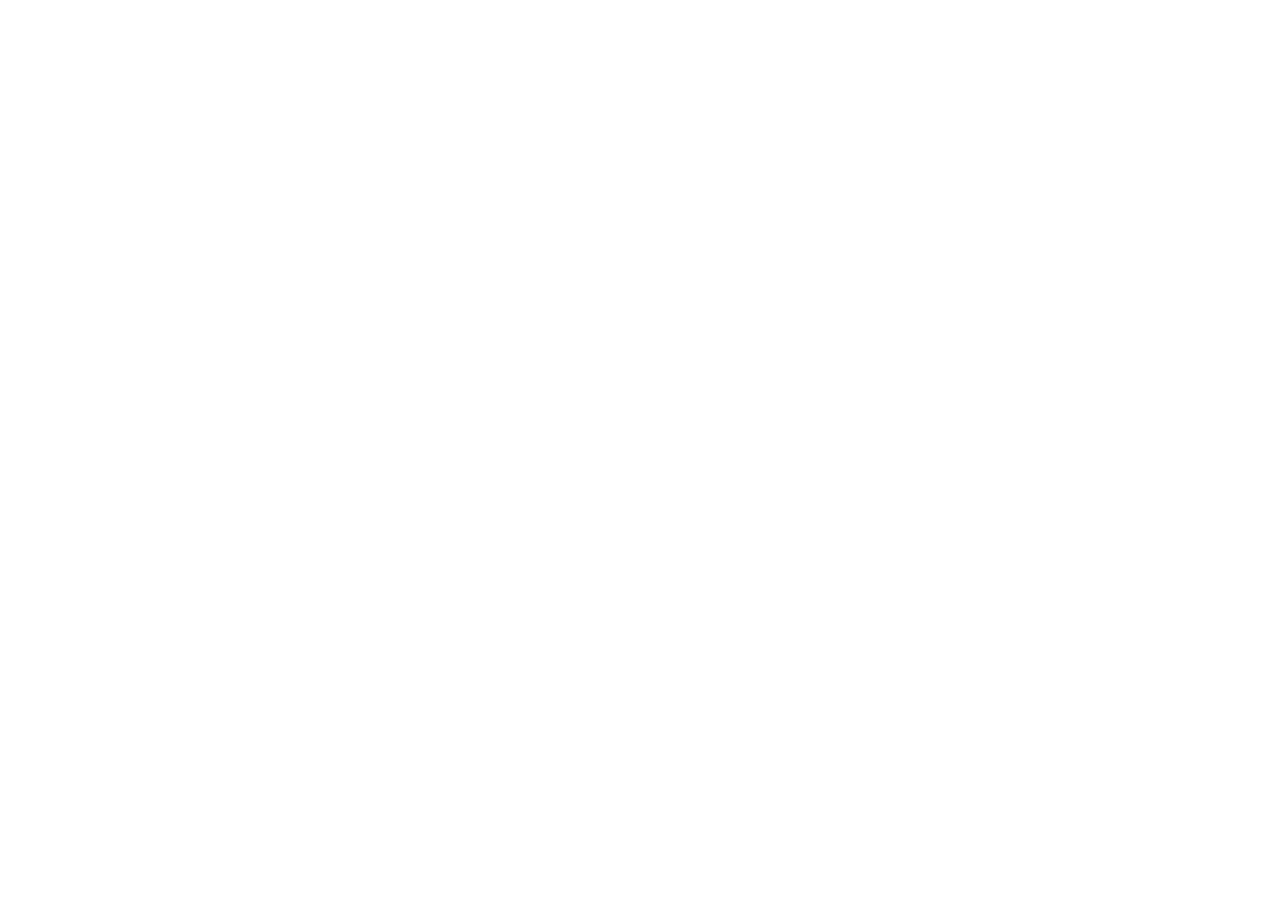
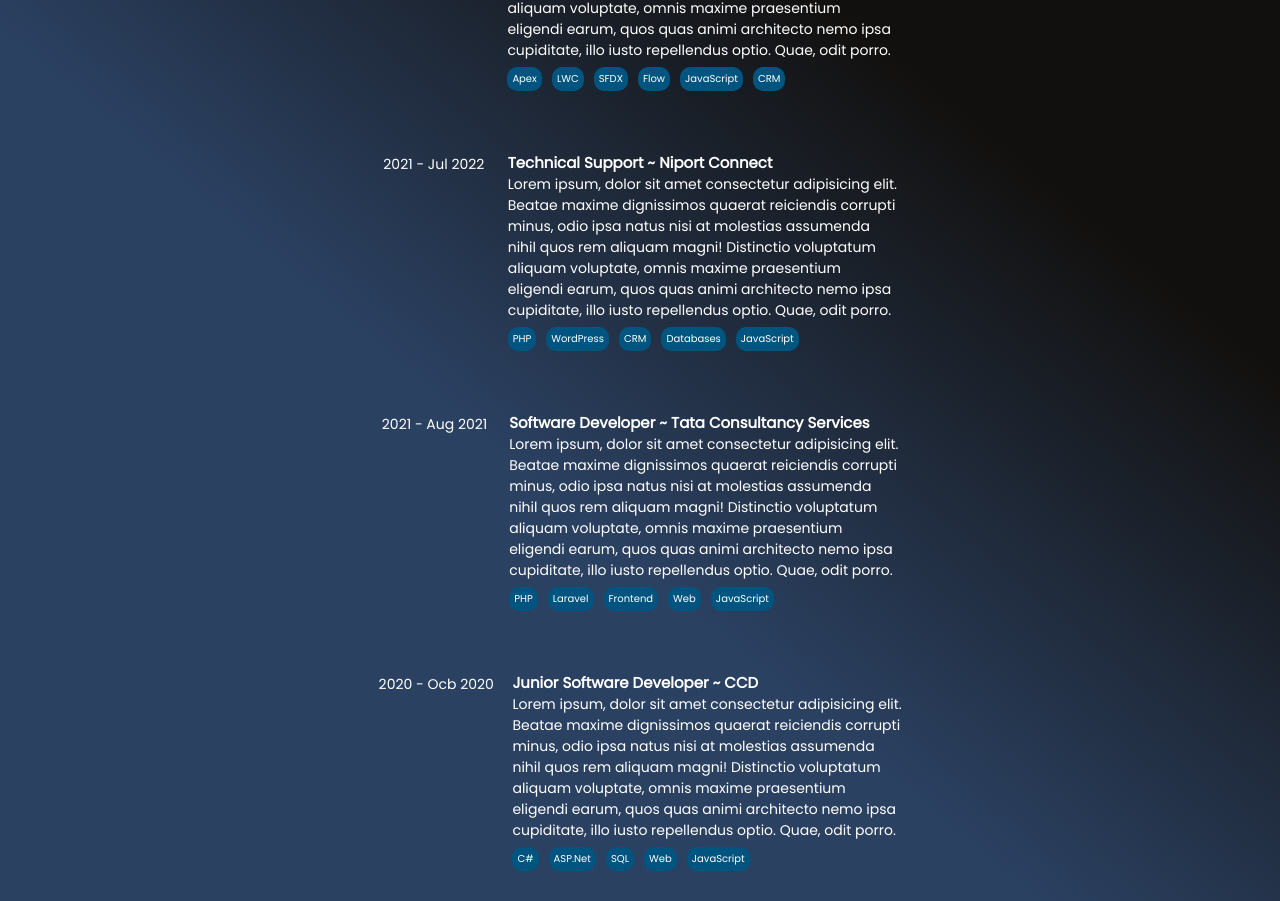
Before and after one commit to Geraldprojects/gomo-portfolio, a React (Create React App) app: page / in a window 1280 px wide. Shown: the part 992-1893 px from the top of the page. Before the commit the page ends 800 px from the top, so only its background shows below. Built offline with nearby package versions, Linux system fonts and the light colour scheme.

Commit message:
Experience

```diff
--- a/src/App.css
+++ b/src/App.css
@@ -1,3 +1,7 @@
+.App{
+  display: flex;
+  flex-direction: column;
+}
 .Menu {
   position: fixed;
   width: 100%;
--- a/src/App.js
+++ b/src/App.js
@@ -1,13 +1,16 @@
 import './App.css';
 import Menu from './components/Menu';
 import Home2 from './components/Home/Homev2';
+import Experience from './components/Experience/Experience';
 /* import Home from './components/Homev1/Home'; */
 
 function App() {
+
   return (
     <div className="App">
       <Menu/>
       <Home2/>
+      <Experience/>
     </div>
   );
 }
--- /dev/null
+++ b/src/components/Experience/Experience.js
@@ -0,0 +1,116 @@
+import React from "react";
+import Styles from "./Experience.module.css";
+const Experience = () => {
+  return (
+    <div className={Styles.Container}>
+       <h2>Experience</h2>
+      <div className={Styles.Card}>
+        <div className={Styles.Duration}>
+          <p>2022 - Present</p>
+        </div>
+        <div className={Styles.Description}>
+          <h1>Salesforce Developer ~ BlueSky</h1>
+          <p>
+            Lorem ipsum, dolor sit amet consectetur adipisicing elit. Beatae
+            maxime dignissimos quaerat reiciendis corrupti minus, odio ipsa
+            natus nisi at molestias assumenda nihil quos rem aliquam magni!
+            Distinctio voluptatum aliquam voluptate, omnis maxime praesentium
+            eligendi earum, quos quas animi architecto nemo ipsa cupiditate,
+            illo iusto repellendus optio. Quae, odit porro.
+          </p>
+          <div className={Styles["Tech-stack"]}>
+                  <ol>
+                    <li>Apex</li>
+                    <li>LWC</li>
+                    <li>SFDX</li>
+                    <li>Flow</li>
+                    <li>JavaScript</li>
+                    <li>CRM</li>
+                  </ol>
+          </div>
+        </div>
+
+      </div>
+      <div className={Styles.Card}>
+        <div className={Styles.Duration}>
+          <p>2021 - Jul 2022</p>
+        </div>
+        <div className={Styles.Description}>
+          <h1>Technical Support ~ Niport Connect</h1>
+          <p>
+            Lorem ipsum, dolor sit amet consectetur adipisicing elit. Beatae
+            maxime dignissimos quaerat reiciendis corrupti minus, odio ipsa
+            natus nisi at molestias assumenda nihil quos rem aliquam magni!
+            Distinctio voluptatum aliquam voluptate, omnis maxime praesentium
+            eligendi earum, quos quas animi architecto nemo ipsa cupiditate,
+            illo iusto repellendus optio. Quae, odit porro.
+          </p>
+          <div className={Styles["Tech-stack"]}>
+                  <ol>
+                    <li>PHP</li>
+                    <li>WordPress</li>
+                    <li>CRM</li>
+                    <li>Databases</li>
+                    <li>JavaScript</li>
+                  </ol>
+          </div>
+        </div>
+
+      </div>
+      <div className={Styles.Card}>
+        <div className={Styles.Duration}>
+          <p>2021 - Aug 2021</p>
+        </div>
+        <div className={Styles.Description}>
+          <h1>Software Developer ~ Tata Consultancy Services</h1>
+          <p>
+            Lorem ipsum, dolor sit amet consectetur adipisicing elit. Beatae
+            maxime dignissimos quaerat reiciendis corrupti minus, odio ipsa
+            natus nisi at molestias assumenda nihil quos rem aliquam magni!
+            Distinctio voluptatum aliquam voluptate, omnis maxime praesentium
+            eligendi earum, quos quas animi architecto nemo ipsa cupiditate,
+            illo iusto repellendus optio. Quae, odit porro.
+          </p>
+          <div className={Styles["Tech-stack"]}>
+                  <ol>
+                    <li>PHP</li>
+                    <li>Laravel</li>
+                    <li>Frontend</li>
+                    <li>Web</li>
+                    <li>JavaScript</li>
+                  </ol>
+          </div>
+        </div>
+
+      </div>
+      <div className={Styles.Card}>
+        <div className={Styles.Duration}>
+          <p>2020 - Ocb 2020</p>
+        </div>
+        <div className={Styles.Description}>
+          <h1>Junior Software Developer ~ CCD</h1>
+          <p>
+            Lorem ipsum, dolor sit amet consectetur adipisicing elit. Beatae
+            maxime dignissimos quaerat reiciendis corrupti minus, odio ipsa
+            natus nisi at molestias assumenda nihil quos rem aliquam magni!
+            Distinctio voluptatum aliquam voluptate, omnis maxime praesentium
+            eligendi earum, quos quas animi architecto nemo ipsa cupiditate,
+            illo iusto repellendus optio. Quae, odit porro.
+          </p>
+          <div className={Styles["Tech-stack"]}>
+                  <ol>
+                    <li>C#</li>
+                    <li>ASP.Net</li>
+                    <li>SQL</li>
+                    <li>Web</li>
+                    <li>JavaScript</li>
+                  </ol>
+          </div>
+        </div>
+
+      </div>
+    </div>
+  );
+};
+
+export default Experience;
--- /dev/null
+++ b/src/components/Experience/Experience.module.css
@@ -0,0 +1,91 @@
+.Container {
+  width: 100%;
+
+  background-color: inherit;
+  display: flex;
+  flex-direction: column;
+  justify-content: center;
+  align-items: center;
+  font-size: 10px;
+  background-color: #1c1c1c;
+  background-image: linear-gradient(400deg, #2b4162 40%, #12100e 74%);
+}
+
+.Card {
+  display: flex;
+  width: 600px;
+  justify-content: space-evenly;
+  cursor: pointer;
+  margin: 10px;
+  padding: 20px;
+}
+.Card:hover {
+  border-radius: 10px;
+  box-shadow:0 1px 1px -1px #255e8d;
+  -webkit-transition: all 0.4s ease;
+  transition: all 0.4s ease;
+  background-color: rgb(0, 85, 128, 0.1);
+}
+
+.Duration {
+  padding: 3px;
+}
+.Description {
+  width: 70%;
+}
+h1 {
+  font-size: 15px;
+}
+p {
+  font-size: 14px;
+}
+
+.Tech-stack ol {
+  margin-top: 6px;
+  list-style-type: none;
+  padding: 0;
+  display: flex;
+  justify-content: flex-start;
+  gap: 10px;
+}
+.Tech-stack ol li {
+  list-style-type: none;
+  padding: 4px 5px 4px 5px;
+  display: flex;
+  justify-content: center;
+  background-color: #005580;
+  border-radius: 10px;
+}
+
+@media only screen and (max-width: 600px) {
+  .Card {
+    display: flex;
+    flex-direction: column;
+    justify-content: center;
+    align-items: flex-start;
+    margin-left: auto;
+    margin-right: auto;
+    width: fit-content;
+    margin-top: 15px;
+    padding-left: 40px;
+    padding-right: 30px;
+  }
+  .Card h1 {
+    font-size: 14px !important;
+  }
+
+  .Description p {
+    font-size: 13px;
+  }
+  .Description {
+    width: 100%;
+  }
+  .Tech-stack ol {
+    display: flex;
+    justify-content: flex-start;
+    align-items: center;
+  }
+  .Tech-stack ol li {
+    font-size: 12px;
+  }
+}
--- a/src/components/Home/Home2.module.css
+++ b/src/components/Home/Home2.module.css
@@ -38,10 +38,13 @@
 .scroller {
   cursor: pointer;
   margin-bottom: 15px;
-  height: 30px;
+  height: 25px;
   width: 30px;
   animation: scroller 2s ease infinite;
   z-index: 0;
+}
+.ArrowDown{
+  height: 20px;
 }
 @keyframes scroller {
 	0%, 20%, 50%, 80%, 100% {transform: translateY(0);}
--- a/src/index.css
+++ b/src/index.css
@@ -1,11 +1,17 @@
-@import url('https://fonts.googleapis.com/css?family=Poppins');
-*,html{
+@import url("https://fonts.googleapis.com/css?family=Poppins");
+*,
+html {
   margin: 0;
   padding: 0;
   box-sizing: border-box;
-  font-family: 'Poppins', sans-serif;
+  font-family: "Poppins", sans-serif;
 }
 
-a{
-   text-decoration: none;
+a {
+  text-decoration: none;
 }
+body {
+  color: #fff;
+  background-color: #1c1c1c;
+  background-image: linear-gradient(315deg, #2b4162 0%, #12100e 74%);
+}
```
Also changed, not shown: src/components/About/About.js (added).
